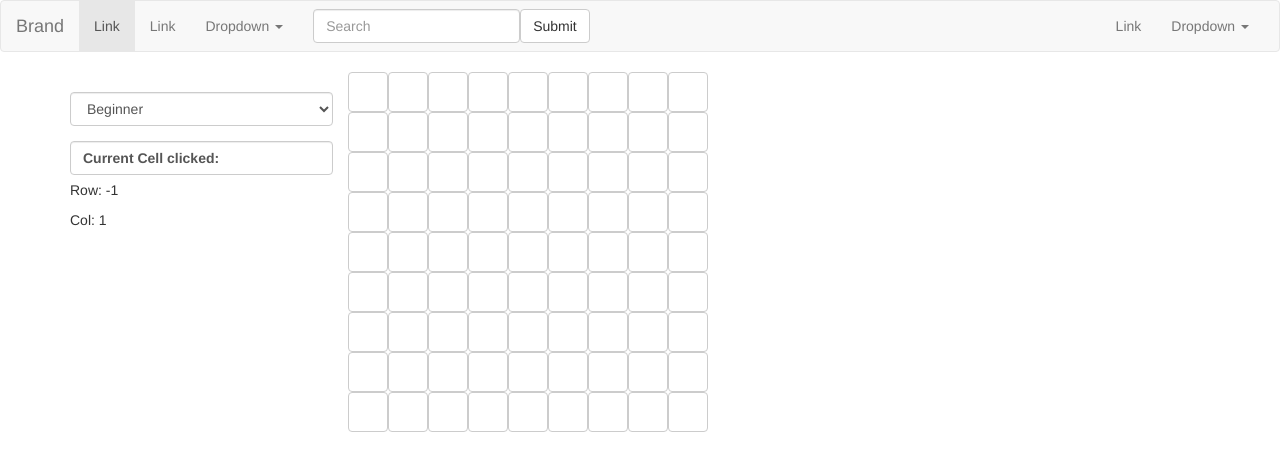
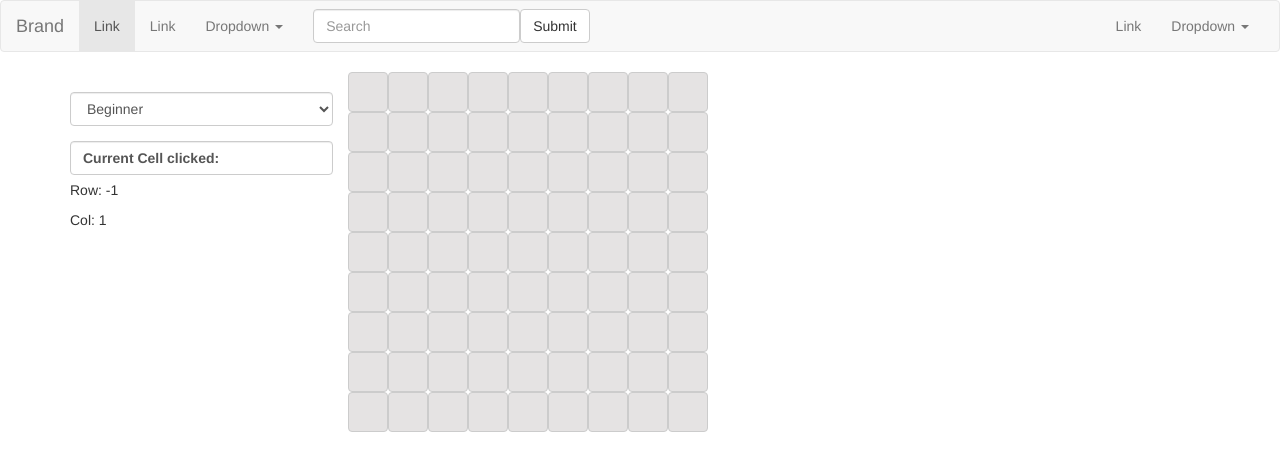
Before and after one commit to dmonyo/minesweeper, an Angular app: page / in a window 1280 px wide. Shown: the top 470 px of the page. Built offline with nearby package versions, Linux system fonts and the light colour scheme.

Commit message:
add gameOver functionality and style cell button

```diff
--- a/src/app/components/board/board.component.ts
+++ b/src/app/components/board/board.component.ts
@@ -28,20 +28,25 @@ export class BoardComponent implements OnInit {
       isFlagged:false,
       countAround:0,
       isRevealed:false,
-      cellgliph: ''
+      cellgliph: '',
+      cellStyle: ''
     }
 
     //Bind conditiontions to this component
     this.setCurrent.bind(this)
     this.revealCell.bind(this)
     this.checkAdyacents.bind(this)
+    this.gameOver.bind(this)
   }
 
   ngOnInit() {
     this.paintBoard(BEGINNER)
   }
 
-  //set board according to the level
+  /**
+   * Paint board according to game level
+   * @param {number} level
+   */
   private paintBoard(level: number){
     this.board = []
     for (let x = 0; x < level; x++) {
@@ -60,6 +65,15 @@ export class BoardComponent implements OnInit {
       }
     }
     this.plantMines()
+  }
+
+  /**
+   * Repaint Board when level change
+   * @param event Event triggered
+   */
+  rePrintBoard(event){
+    this._level = event.target.value
+    this.paintBoard(this._level)
   }
 
   /**
@@ -82,8 +96,7 @@ export class BoardComponent implements OnInit {
       if(recursive){
         return
       }
-      cell.cellgliph = 'glyphicon glyphicon-asterisk'
-      console.log("game Over")
+      this.gameOver()
       return
     }
     if(cell.isFlagged || (recursive && cell.isRevealed)){
@@ -91,6 +104,7 @@ export class BoardComponent implements OnInit {
     }
 
     cell.isRevealed = true
+    cell.cellStyle = 'revealed'
     cell.countAround = (this.checkAdyacents(cell, (cell)=>cell.isBomb == true)).length
     if(!cell.countAround){
       let neighbors = this.checkAdyacents(cell, (cell)=>cell.isBomb == false)
@@ -156,4 +170,20 @@ export class BoardComponent implements OnInit {
     }
   }
 
+  /**
+   * Game over
+   */
+  private gameOver = ()=>{
+    this.board.forEach((arrays)=>{
+      arrays.forEach((cell)=>{
+        cell.isRevealed = true
+        cell.cellStyle = 'revealed'
+        if(cell.isBomb){
+          cell.cellgliph = 'glyphicon glyphicon-asterisk'
+          cell.cellStyle = 'boom'
+        }
+      })
+    })
+  }
+
 }
--- a/src/app/components/cell/cell.component.css
+++ b/src/app/components/cell/cell.component.css
@@ -2,7 +2,15 @@
     width: 40px !important;
     height: 40px !important;
     margin: 0;
+    background: #e5e3e3;
+    font-weight: bolder;
+    font-size: 16px;
 }
-.revealed{
-    background: yellowgreen;
+
+.revealed, .revealed:hover{
+    background: #fff;
 }
+
+.boom, .boom:hover{
+    background: #f20726;
+}
--- a/src/app/components/cell/cell.component.html
+++ b/src/app/components/cell/cell.component.html
@@ -1,5 +1,8 @@
 <button class="btn btn-default"
         (click)="revealCell()"
-        (contextmenu)="setFlagInCell($event)">
+        (contextmenu)="setFlagInCell($event)"
+        [disabled]="data.isRevealed"
+        [ngClass]="data.cellStyle">
   <i class="{{data.cellgliph}}"></i>
+  {{data.countAround? data.countAround : ""}}
 </button>
--- a/src/app/models/cell.ts
+++ b/src/app/models/cell.ts
@@ -6,6 +6,7 @@ export class Cell {
     public countAround: number
     public isRevealed: boolean
     public cellgliph: string
+    public cellStyle: string
 
     constructor(){
                     this.row = -1
@@ -15,5 +16,6 @@ export class Cell {
                     this.countAround =  0
                     this.isRevealed =  false
                     this.cellgliph = ''
+                    this.cellStyle = ''
                 }
 }
```
